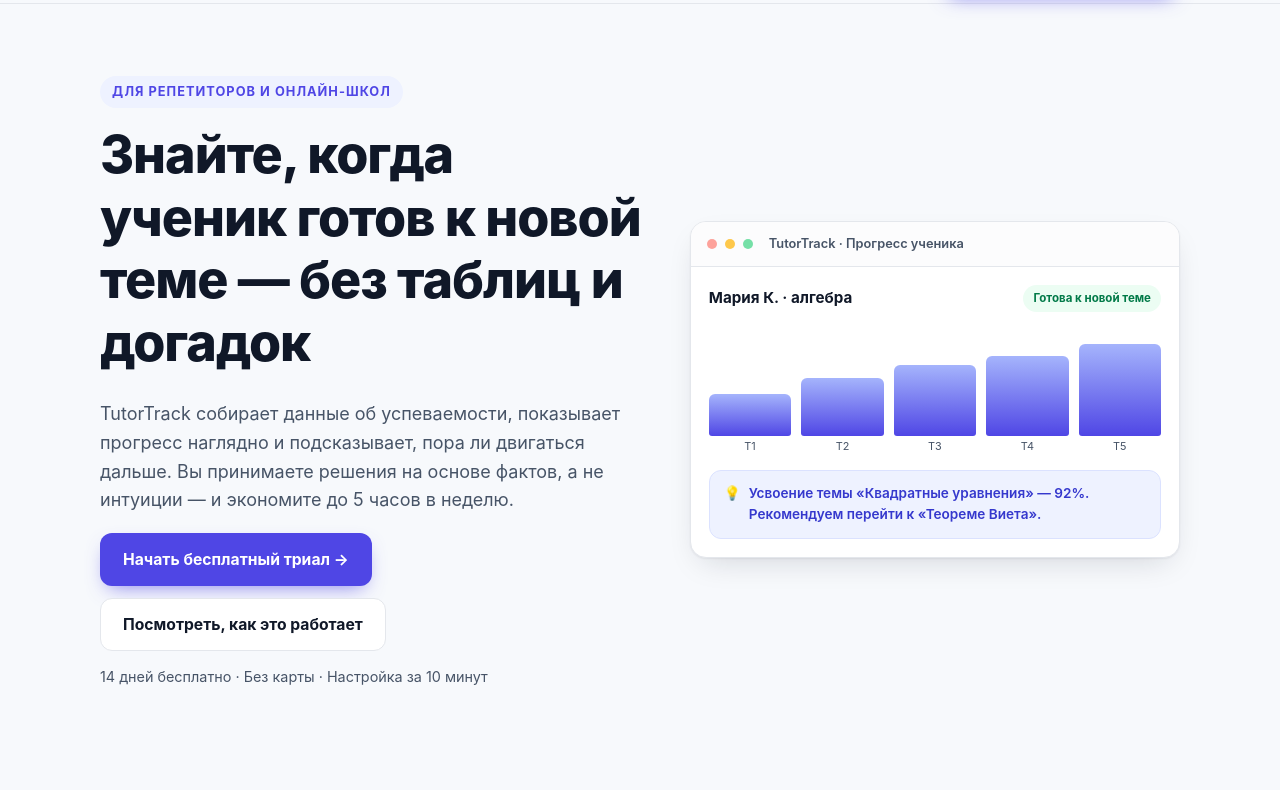
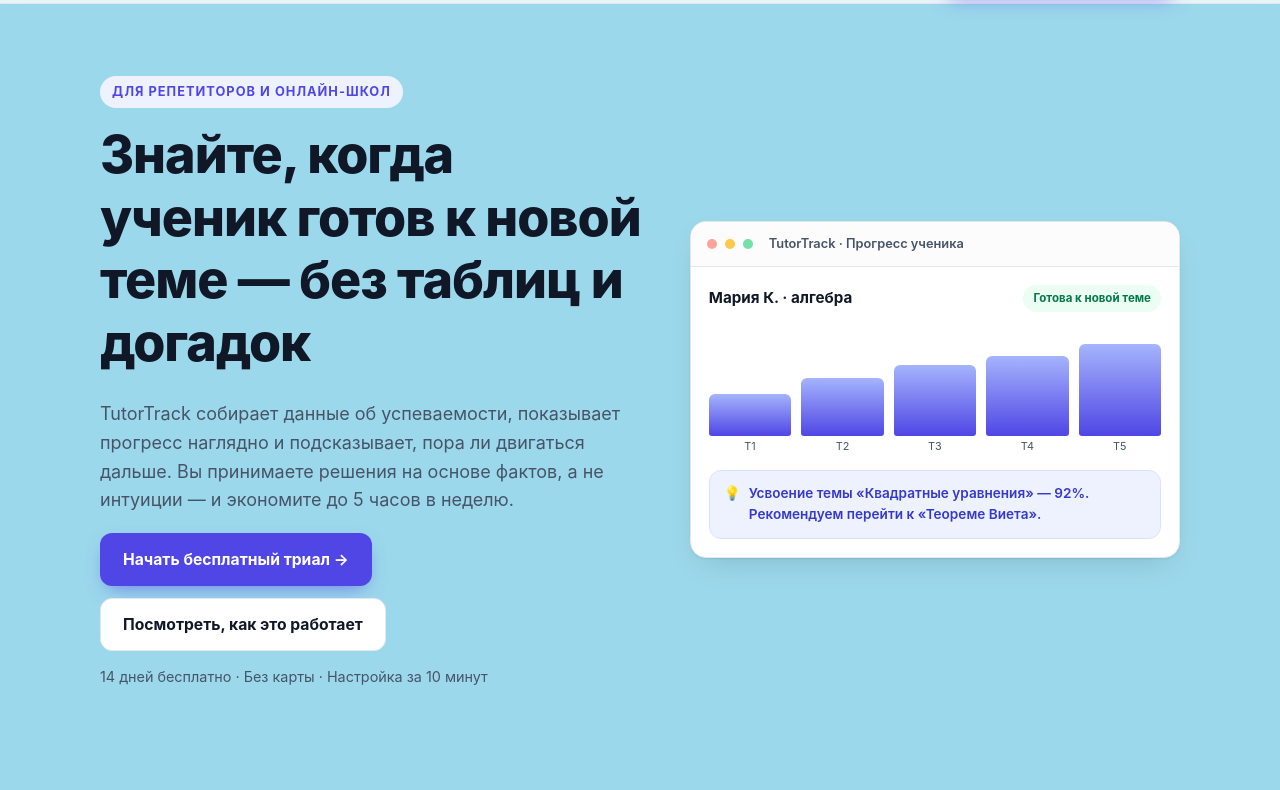
Before and after one commit to dragDan367/gg, a plain HTML site: page index.html in a window 1280 px wide. Shown: the part 65-855 px from the top of the page. Drawn offline with Linux system fonts and the light colour scheme.

Commit message:
проверка автообновления сайта

```diff
--- a/style.css
+++ b/style.css
@@ -1,6 +1,6 @@
 /* ---------- Базовые стили ---------- */
   :root {
-    --bg: #f7f9fc;
+    --bg: #9cd8eb;
     --surface: #ffffff;
     --ink: #101828;
     --ink-soft: #475467;
```
